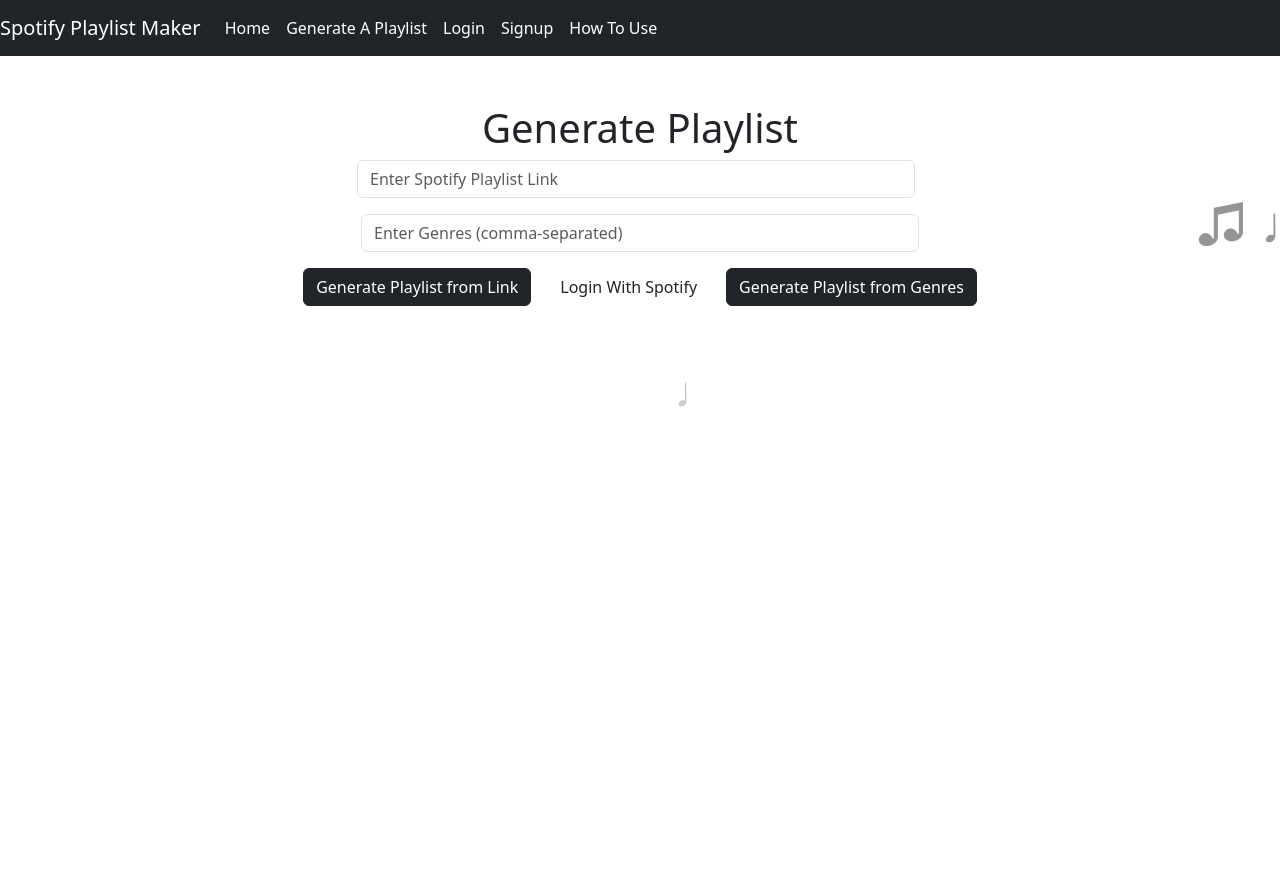
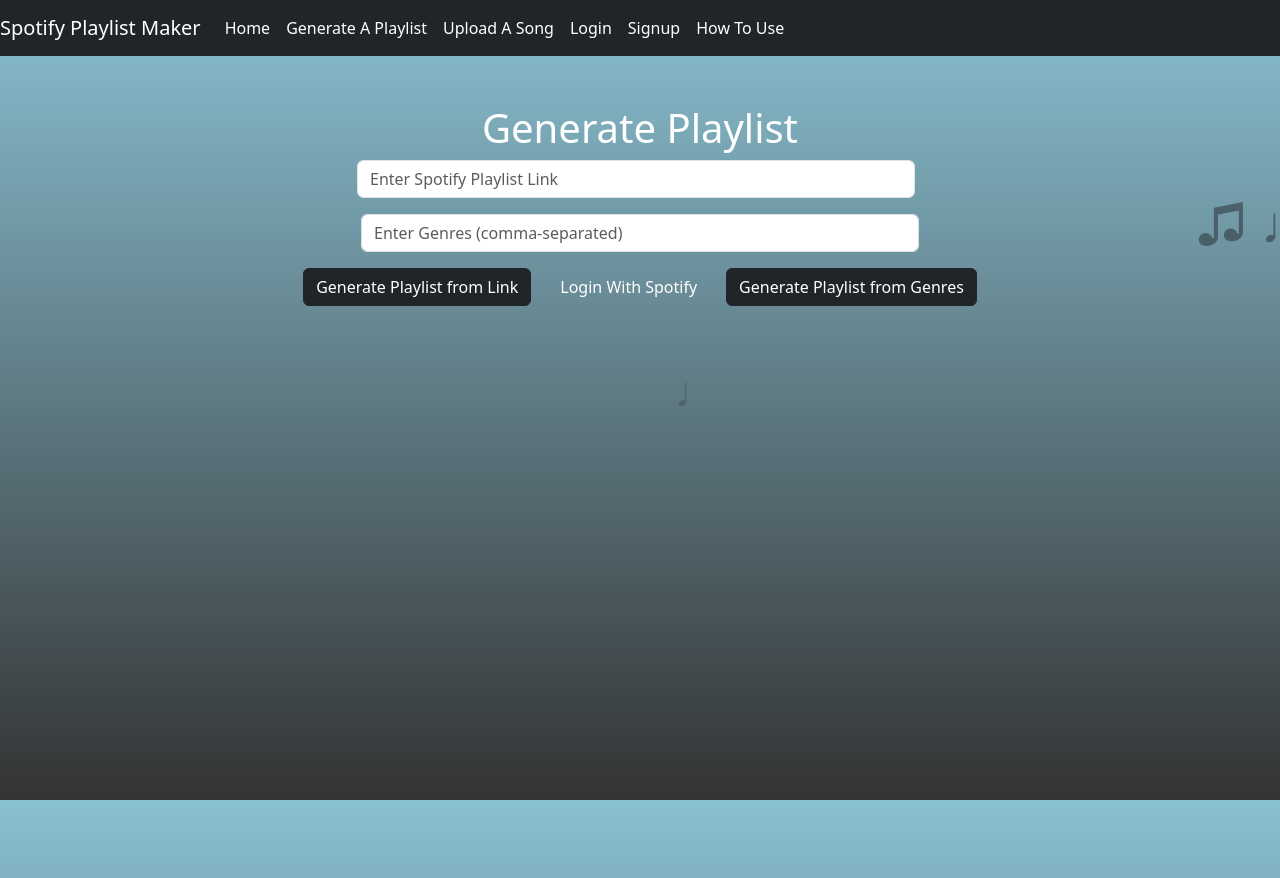
Before and after one commit to MichaelAngamarca/418Project, a React (Create React App) app: page /generateplaylist in a window 1280 px wide. Shown: the top 878 px of the page. Built offline with nearby package versions, Linux system fonts and the light colour scheme.

Commit message:
Added uniform styling to all pages.

```diff
--- a/src/About/About.css
+++ b/src/About/About.css
@@ -1,5 +1,6 @@
 body {
     margin: 0;
+    width: 100%;
     font-family: 'Arial', sans-serif;
 }
 
@@ -7,7 +8,8 @@
     background: linear-gradient(to bottom, #89c0d2, #333333);
     color: #ffffff;
     min-height: 100vh;
-    padding: 20px;
+    margin: 0;
+    padding: 0;
 }
 
 .section {
--- a/src/About/About.js
+++ b/src/About/About.js
@@ -33,6 +33,9 @@
               href="/generateplaylist"
             >
               Generate A Playlist
+            </a>
+            <a className="nav-item nav-link text-white" href="/uploadsong">
+              Upload A Song
             </a>
             <a className="nav-item nav-link text-white" href="/login">
               Login
--- a/src/GeneratePlaylist/GeneratePlaylist.js
+++ b/src/GeneratePlaylist/GeneratePlaylist.js
@@ -281,6 +281,9 @@
             >
               Generate A Playlist
             </a>
+            <a className="nav-item nav-link text-white" href="/uploadsong">
+              Upload A Song
+            </a>
             <a className="nav-item nav-link text-white" href="/login">
               Login
             </a>
@@ -327,7 +330,7 @@
           <div className="noot-3">&#9839; &#9834;</div>
           <div className="noot-4">&#9834;</div>
         </div>
-        <h1>Generate Playlist</h1>
+        <h1 className="text-white">Generate Playlist</h1>
         <div className="d-flex justify-content-center mb-3">
           <input
             type="text"
@@ -348,7 +351,7 @@
           <button className="btn btn-dark" onClick={createNewPlaylistFromLink}>
             Generate Playlist from Link
           </button>
-          <button className="btn btn-LIGHT" onClick={handleLogin}>
+          <button className="btn btn-LIGHT text-white" onClick={handleLogin}>
             Login With Spotify
           </button>
           <button className="btn btn-dark" onClick={createPlaylistFromGenres}>
--- a/src/HomePage/Homepage.css
+++ b/src/HomePage/Homepage.css
@@ -1,5 +1,8 @@
 body {
-  background-color: #ededed;
+  background: linear-gradient(to bottom, #89c0d2, #333333);
+  margin: 0;
+  font-family: 'Arial', sans-serif;
+  min-height: 100vh;
 }
 
 .record-player {
@@ -217,15 +220,17 @@
 
 .hero {
   padding: 50px 20px;
-  background: linear-gradient(135deg, #89c0d2, #333333);
+  color: #ffffff;
 }
 
 .hero-title {
   font-size: 3rem;
   margin-bottom: 10px;
+  color: #ffffff;
 }
 
 .hero-subtitle {
   font-size: 1.5rem;
   margin-bottom: 20px;
+  color: #ffffff;
 }
--- a/src/Login/Login.js
+++ b/src/Login/Login.js
@@ -67,6 +67,9 @@
               href="/generateplaylist"
             >
               Generate A Playlist
+            </a>
+            <a className="nav-item nav-link text-white" href="/uploadsong">
+              Upload A Song
             </a>
             <a className="nav-item nav-link text-white" href="/login">
               Login
--- a/src/Signup/Signup.js
+++ b/src/Signup/Signup.js
@@ -54,6 +54,9 @@
           <a className="nav-item nav-link text-white" href="/generateplaylist">
             Generate A Playlist
           </a>
+          <a className="nav-item nav-link text-white" href="/uploadsong">
+              Upload A Song
+            </a>
           <a className="nav-item nav-link text-white" href="/login">
             Login
           </a>
--- a/src/UploadSong/UploadSong.js
+++ b/src/UploadSong/UploadSong.js
@@ -69,11 +69,14 @@
             <a className="nav-item nav-link text-white" href="/signup">
               Signup
             </a>
+            <a className="nav-item nav-link text-white" href="/howtouse">
+              How To Use
+            </a>
           </div>
         </div>
       </nav>
       <div className="container mt-5 text-center">
-        <h1>Upload Song</h1>
+        <h1 className="text-white">Upload Song</h1>
         <div className="d-flex justify-content-center mb-3">
           <input
             type="text"
```
